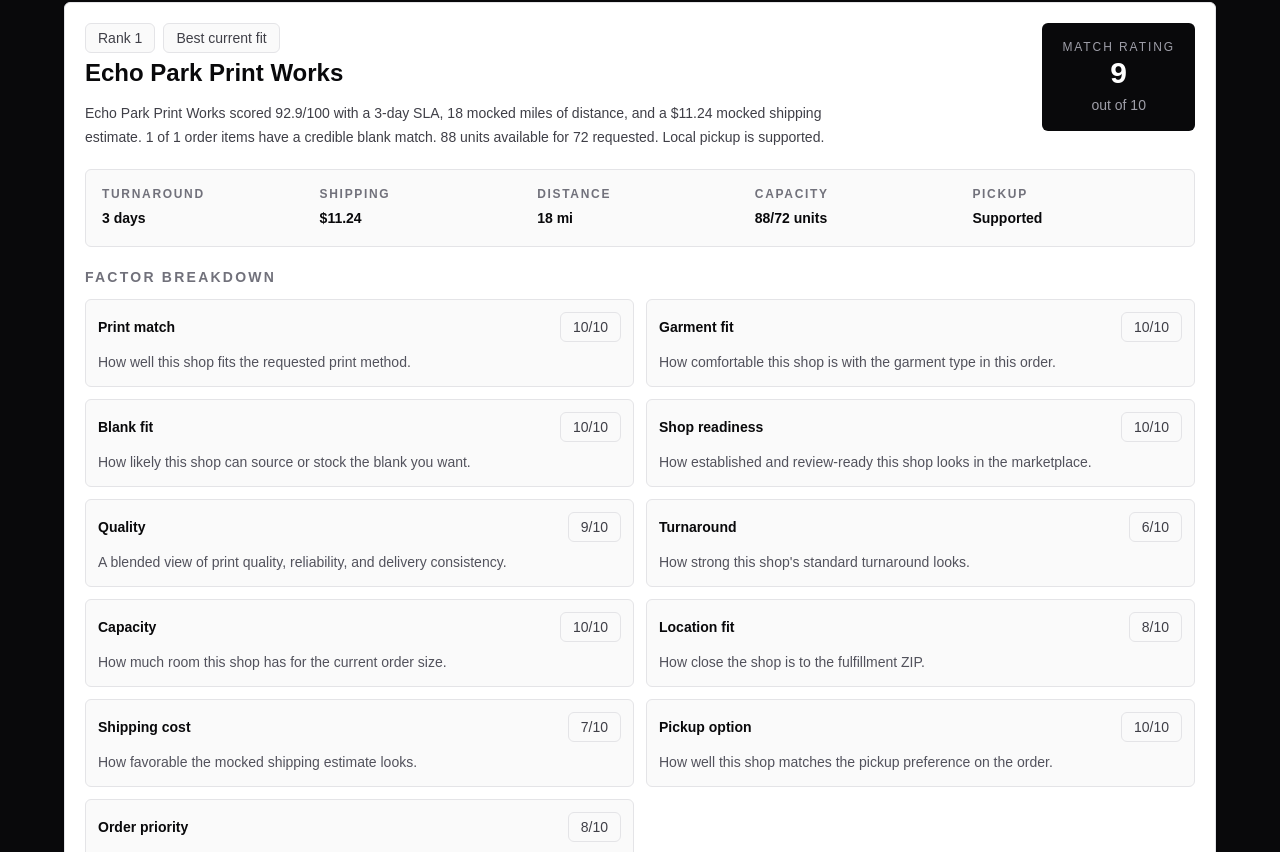
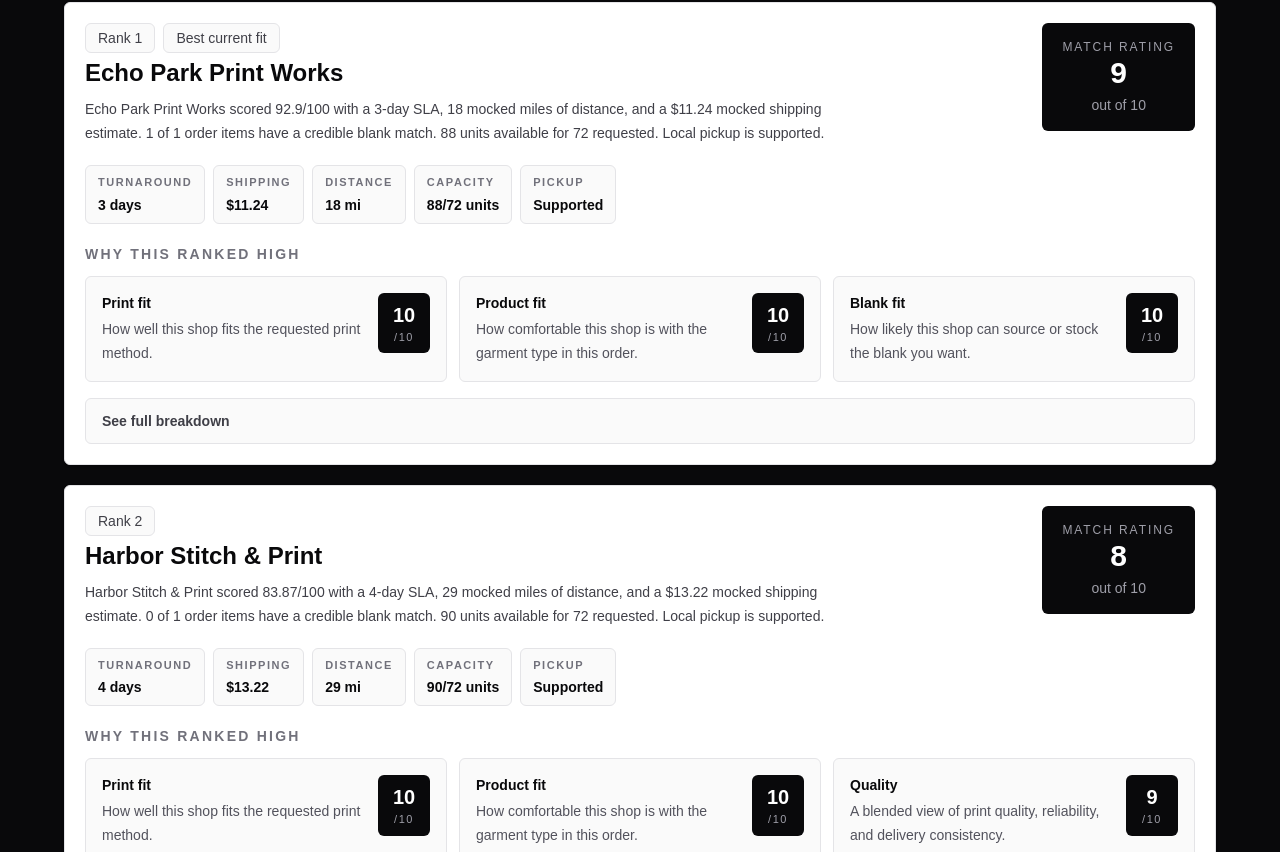
Before and after one commit to diziego/InkLink, a Next.js app: page /merchant in a window 1280 px wide. Shown: the part 1268-2120 px from the top of the page. Built offline with nearby package versions, Linux system fonts and the light colour scheme.

Commit message:
Simplify merchant recommendation cards

```diff
--- a/src/app/merchant/page.tsx
+++ b/src/app/merchant/page.tsx
@@ -3,7 +3,6 @@
 import { AppHeader } from "@/components/app-header";
 import { Badge } from "@/components/ui/badge";
 import { Card } from "@/components/ui/card";
-import { FieldMetric } from "@/components/ui/field-metric";
 import { MockNotice } from "@/components/ui/mock-notice";
 import { SectionHeading } from "@/components/ui/section-heading";
 import {
@@ -59,17 +58,17 @@
 ] satisfies { value: GarmentType; label: string }[];
 
 const factorLabels = {
-  printMethodCompatibility: "Print match",
-  garmentCompatibility: "Garment fit",
+  printMethodCompatibility: "Print fit",
+  garmentCompatibility: "Product fit",
   blankAvailability: "Blank fit",
-  providerVerificationTier: "Shop readiness",
+  providerVerificationTier: "Shop trust",
   providerQuality: "Quality",
-  turnaroundSla: "Turnaround",
+  turnaroundSla: "Speed",
   providerCapacity: "Capacity",
-  proximity: "Location fit",
-  shippingCost: "Shipping cost",
-  localPickupPreference: "Pickup option",
-  merchantFulfillmentGoal: "Order priority",
+  proximity: "Distance",
+  shippingCost: "Shipping",
+  localPickupPreference: "Pickup",
+  merchantFulfillmentGoal: "Priority",
 } satisfies Record<RoutingFactor, string>;
 
 const factorOrder = Object.keys(factorLabels) as RoutingFactor[];
@@ -426,6 +425,13 @@
   const notes = recommendation.operationalNotes;
   const isTopRank = rank === 1;
   const merchantScore = formatScoreOutOfTen(recommendation.totalScore);
+  const strongestFactors = factorOrder
+    .map((factor) => ({
+      factor,
+      ...recommendation.factorBreakdown[factor],
+    }))
+    .sort((first, second) => second.weightedScore - first.weightedScore)
+    .slice(0, 3);
 
   return (
     <Card className={isTopRank ? "border-emerald-200 shadow-sm" : "border-white/15 shadow-sm"}>
@@ -438,7 +444,7 @@
           <h3 className="mt-1 text-2xl font-semibold">
             {recommendation.providerName}
           </h3>
-          <p className="mt-3 max-w-3xl text-sm leading-6 text-zinc-700">
+          <p className="mt-2 max-w-3xl text-sm leading-6 text-zinc-700">
             {recommendation.explanation}
           </p>
         </div>
@@ -451,44 +457,71 @@
         </div>
       </div>
 
-      <dl className="mt-5 grid gap-3 rounded-md border border-zinc-200 bg-zinc-50 p-4 sm:grid-cols-5">
-        <FieldMetric label="Turnaround" value={`${notes.estimatedTurnaroundDays} days`} />
-        <FieldMetric
+      <div className="mt-5 flex flex-wrap gap-2">
+        <CompactNote label="Turnaround" value={`${notes.estimatedTurnaroundDays} days`} />
+        <CompactNote
           label="Shipping"
           value={`$${notes.estimatedShippingCostUsd.toFixed(2)}`}
         />
-        <FieldMetric
+        <CompactNote
           label="Distance"
           value={`${notes.estimatedDistanceMiles} mi`}
         />
-        <FieldMetric
+        <CompactNote
           label="Capacity"
           value={`${notes.availableCapacityUnits}/${notes.requestedUnits} units`}
         />
-        <FieldMetric
+        <CompactNote
           label="Pickup"
           value={notes.localPickupSupported ? "Supported" : "Not supported"}
         />
-      </dl>
+      </div>
 
       <div className="mt-5">
         <h4 className="text-sm font-semibold uppercase tracking-[0.16em] text-zinc-500">
-          Factor breakdown
+          Why this ranked high
         </h4>
-        <div className="mt-3 grid gap-3 md:grid-cols-2">
+        <div className="mt-3 grid gap-3 md:grid-cols-3">
+          {strongestFactors.map((factor) => (
+            <div
+              key={factor.factor}
+              className="rounded-md border border-zinc-200 bg-zinc-50 p-4"
+            >
+              <div className="flex items-start justify-between gap-3">
+                <div>
+                  <p className="text-sm font-semibold">
+                    {factorLabels[factor.factor]}
+                  </p>
+                  <p className="mt-1 text-sm leading-6 text-zinc-600">
+                    {getMerchantFactorExplanation(factor.factor, factor.note)}
+                  </p>
+                </div>
+                <MiniScore value={formatScoreOutOfTen(factor.score)} />
+              </div>
+            </div>
+          ))}
+        </div>
+      </div>
+
+      <details className="mt-4 rounded-md border border-zinc-200 bg-zinc-50">
+        <summary className="cursor-pointer list-none px-4 py-3 text-sm font-semibold text-zinc-700 marker:hidden">
+          See full breakdown
+        </summary>
+        <div className="border-t border-zinc-200 px-4 py-4">
+          <div className="grid gap-3 md:grid-cols-2">
             {factorOrder.map((factor) => {
               const breakdown = recommendation.factorBreakdown[factor];
 
               return (
                 <div
                   key={factor}
-                className="rounded-md border border-zinc-200 bg-zinc-50 p-3"
+                  className="rounded-md border border-zinc-200 bg-white p-3"
                 >
                   <div className="flex items-center justify-between gap-3">
-                  <p className="text-sm font-semibold">{factorLabels[factor]}</p>
-                  <Badge>
-                    {formatScoreOutOfTen(breakdown.score)}/10
-                  </Badge>
+                    <p className="text-sm font-semibold">
+                      {factorLabels[factor]}
+                    </p>
+                    <MiniScore value={formatScoreOutOfTen(breakdown.score)} />
                   </div>
                   <p className="mt-2 text-sm leading-6 text-zinc-600">
                     {getMerchantFactorExplanation(factor, breakdown.note)}
@@ -498,7 +531,30 @@
             })}
           </div>
         </div>
+      </details>
     </Card>
+  );
+}
+
+function CompactNote({ label, value }: { label: string; value: string }) {
+  return (
+    <div className="rounded-md border border-zinc-200 bg-zinc-50 px-3 py-2">
+      <p className="text-[11px] font-semibold uppercase tracking-[0.14em] text-zinc-500">
+        {label}
+      </p>
+      <p className="mt-1 text-sm font-semibold text-zinc-950">{value}</p>
+    </div>
+  );
+}
+
+function MiniScore({ value }: { value: number }) {
+  return (
+    <div className="min-w-[52px] rounded-md bg-zinc-950 px-3 py-2 text-center text-white">
+      <p className="text-xl font-semibold">{value}</p>
+      <p className="text-[11px] uppercase tracking-[0.14em] text-zinc-400">
+        /10
+      </p>
+    </div>
   );
 }
 
```
Lines whose indentation alone changed are shown as unchanged.
